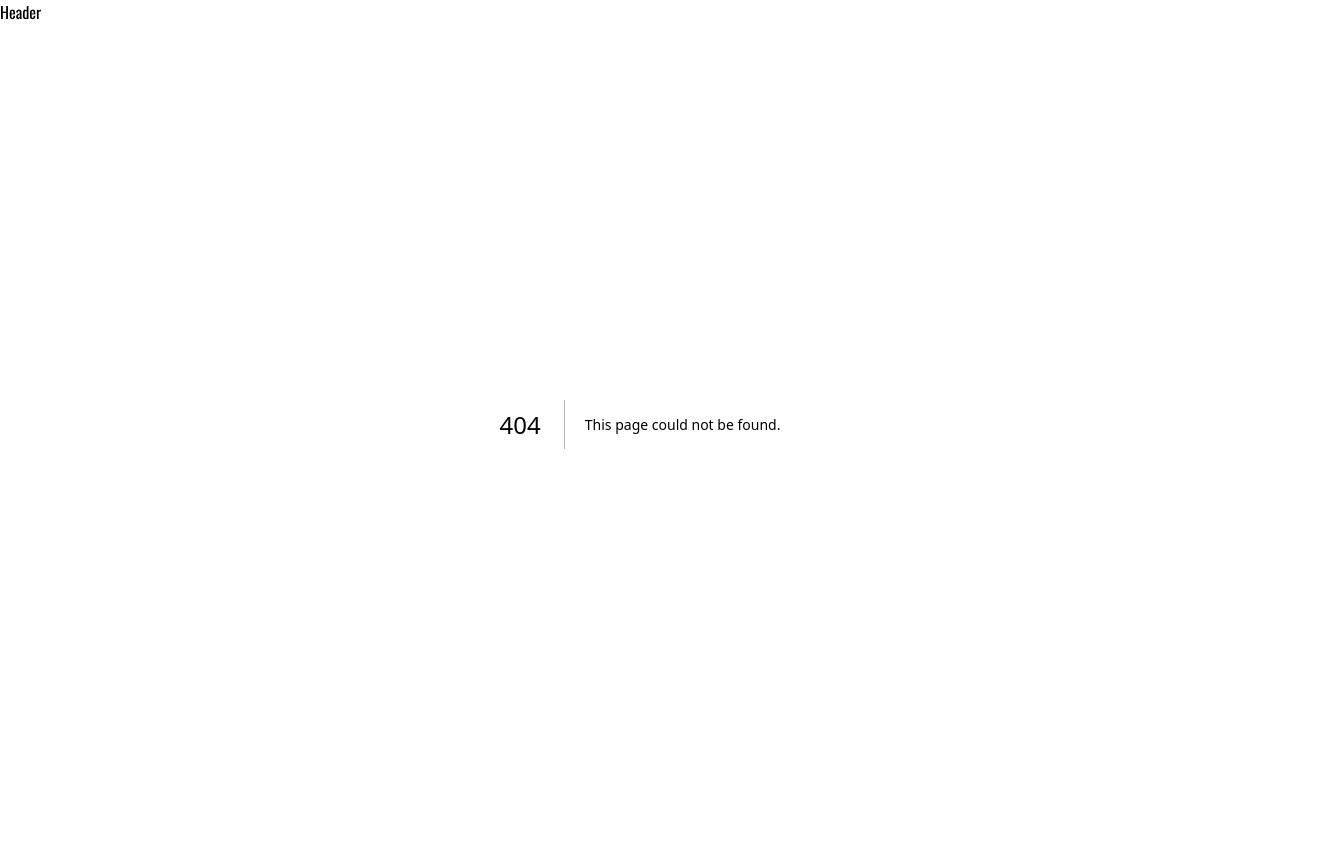
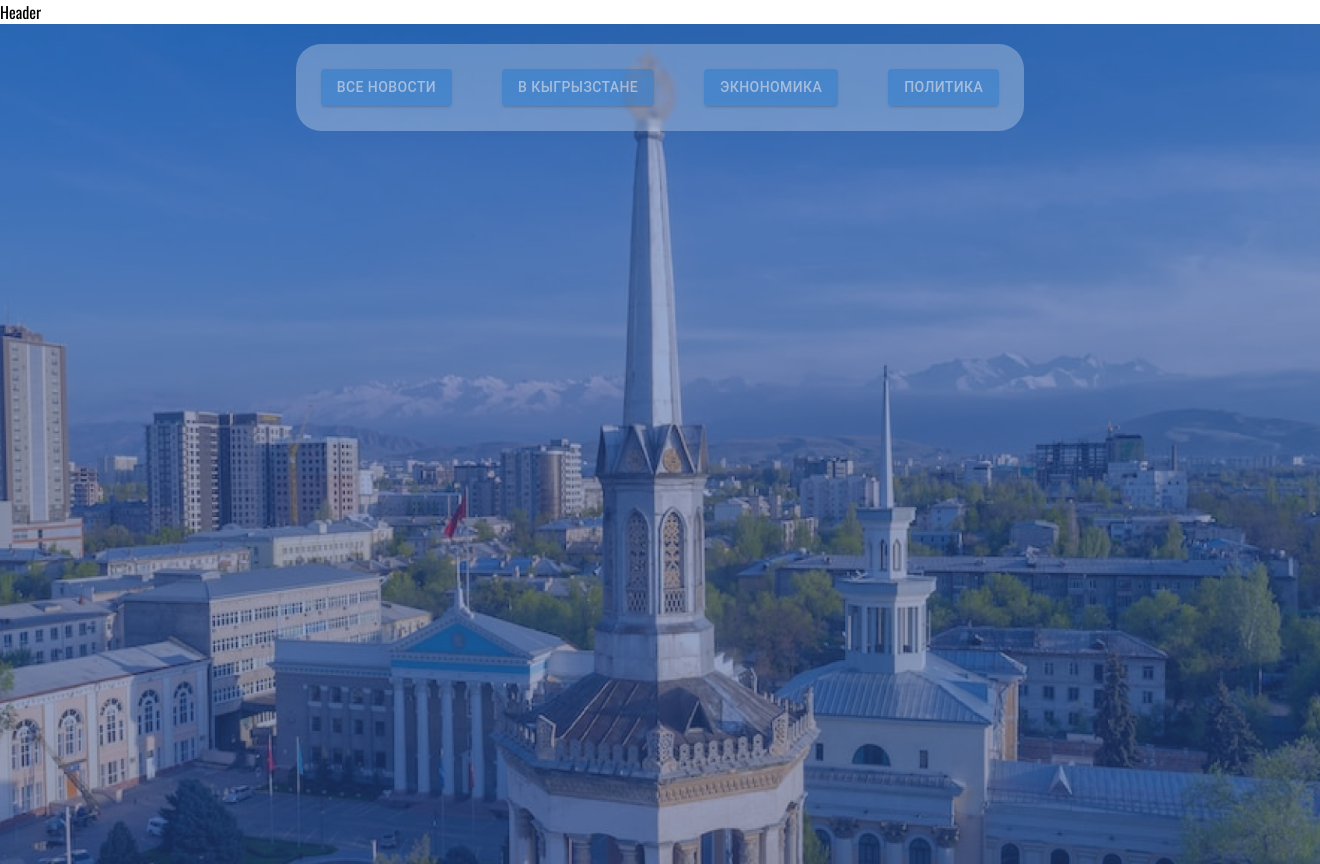
Before and after one commit to Undanable-Team/FreeWord-web, a Next.js app: page /news-page in a window 1280 px wide. Before the commit this address had no page. Shown: the whole page, 1320 px wide, since content can reach past the window. Before the commit the page ends 824 px from the top, so only its background shows below. Built offline with nearby package versions, Linux system fonts and the light colour scheme.

Commit message:
end News

```diff
--- a/package.json
+++ b/package.json
@@ -20,6 +20,7 @@
     "next": "13.4.6",
     "react": "18.2.0",
     "react-dom": "18.2.0",
+    "sass": "^1.63.4",
     "typescript": "5.1.3"
   }
 }
--- a/src/components/Layout/index.tsx
+++ b/src/components/Layout/index.tsx
@@ -1,3 +1,4 @@
+import { Ubuntu } from "next/font/google";
 import Link from "next/link";
 import React from "react";
 import Header from "../Header";
@@ -5,12 +6,13 @@ import Header from "../Header";
 interface props {
   children: React.ReactNode;
 }
+const ubuntu = Ubuntu({ subsets: ["latin"], weight: ["300", "400", "700"] });
 
 const Layout: React.FC<props> = ({ children }) => {
   return (
     <div>
       <Header />
-      <main>{children}</main>
+      <main className={ubuntu.className}>{children}</main>
     </div>
   );
 };
--- /dev/null
+++ b/src/container/News/index.tsx
@@ -0,0 +1,49 @@
+import React, { useState } from "react";
+import { Button } from "@mui/material";
+import style from "./style.module.sass";
+
+interface ButtonProps {
+  text: string;
+  data: string;
+}
+
+const NewsPage = () => {
+  const [activeButton, setActiveButton] = useState<ButtonProps | null>(null);
+  const [data, setData] = useState("");
+
+  const handleButtonClick = (button: ButtonProps) => {
+    setActiveButton(button);
+    setData(button.data);
+  };
+
+  const buttons: ButtonProps[] = [
+    { text: "Все новости", data: "Данные для всех новостей" },
+    { text: "В кыгрызстане", data: "Данные для новостей в Кыргызстане" },
+    { text: "Экнономика", data: "Данные для новостей об экономике" },
+    { text: "Политика", data: "Данные для новостей о политике" },
+  ];
+
+  return (
+    <div className={style.News}>
+      <div className={style.News__btns}>
+        {buttons.map((button, index) => (
+          <Button
+            key={index}
+            variant="contained"
+            onClick={() => handleButtonClick(button)}
+            className={`${style.News__btns__btn} ${
+              activeButton === button
+                ? style.active
+                : style.News__btns__btn__disabled
+            }`}
+          >
+            {button.text}
+          </Button>
+        ))}
+      </div>
+      <div className={style.News__card}>{data}</div>
+    </div>
+  );
+};
+
+export default NewsPage;
--- /dev/null
+++ b/src/container/News/style.module.sass
@@ -0,0 +1,42 @@
+@import url('https://fonts.googleapis.com/css2?family=Ubuntu:wght@400;500;700&display=swap')
+.News
+  background-image: url(../../../public/bg.png)
+  background-size: cover
+  background-position: center
+  width: 100%
+  height: 100vh
+  display: flex
+  padding: 20px
+  align-items: center
+  flex-direction: column
+
+  &__btns
+    display: flex
+    flex-direction: row
+    justify-content: center
+    align-items: center
+    padding: 25px
+    gap: 50px
+    background: rgba(255, 255, 255, 0.28)
+    backdrop-filter: blur(2px)
+    border-radius: 25px
+    padding: 25px
+    &__btn
+      background: #FF9600
+      border-radius: 12px
+      font-family: 'Ubuntu'
+      font-style: latin
+      font-size: 18px
+      line-height: 25px
+      font-weight: 400
+      padding: 10px 20px
+      text-transform: capitalize
+      &__disabled
+        opacity: 0.4
+        background: #FF9600
+        color: white
+      &:hover
+        opacity: 0.8
+        background: #FF9600
+  &__card
+    max-width: 470px
--- a/src/pages/_document.tsx
+++ b/src/pages/_document.tsx
@@ -5,7 +5,7 @@ export default function Document() {
   return (
     <Html lang="en">
       <Head />
-      <body>
+      <body style={{ boxSizing: "border-box", padding: "0px", margin: "0px" }}>
         <Layout>
           <Main />
           <NextScript />
--- a/src/pages/index.tsx
+++ b/src/pages/index.tsx
@@ -2,6 +2,7 @@ import Head from "next/head";
 import Image from "next/image";
 import { Ubuntu } from "next/font/google";
 import MainPage from "@/container/Home";
+import NewsPage from "./news-page";
 
 const ubuntu = Ubuntu({ subsets: ["latin"], weight: ["300", "400", "700"] });
 
--- /dev/null
+++ b/src/pages/news-page/index.tsx
@@ -0,0 +1,11 @@
+import News from "@/container/News";
+
+const NewsPage = () => {
+  return (
+    <div>
+      <News></News>
+    </div>
+  );
+};
+
+export default NewsPage;
```
Also changed, not shown: public/bg.png (added), 1 other file (tests, documents, lock files or other folders).
